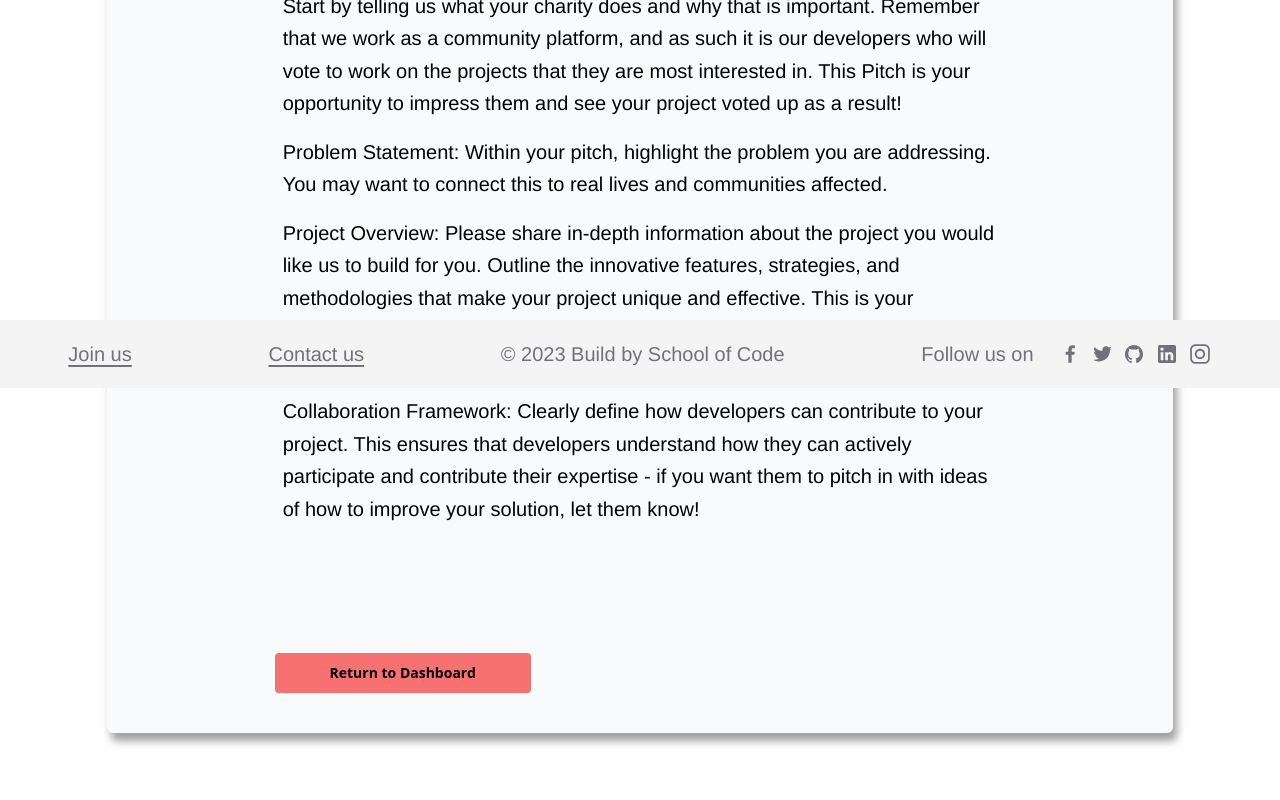
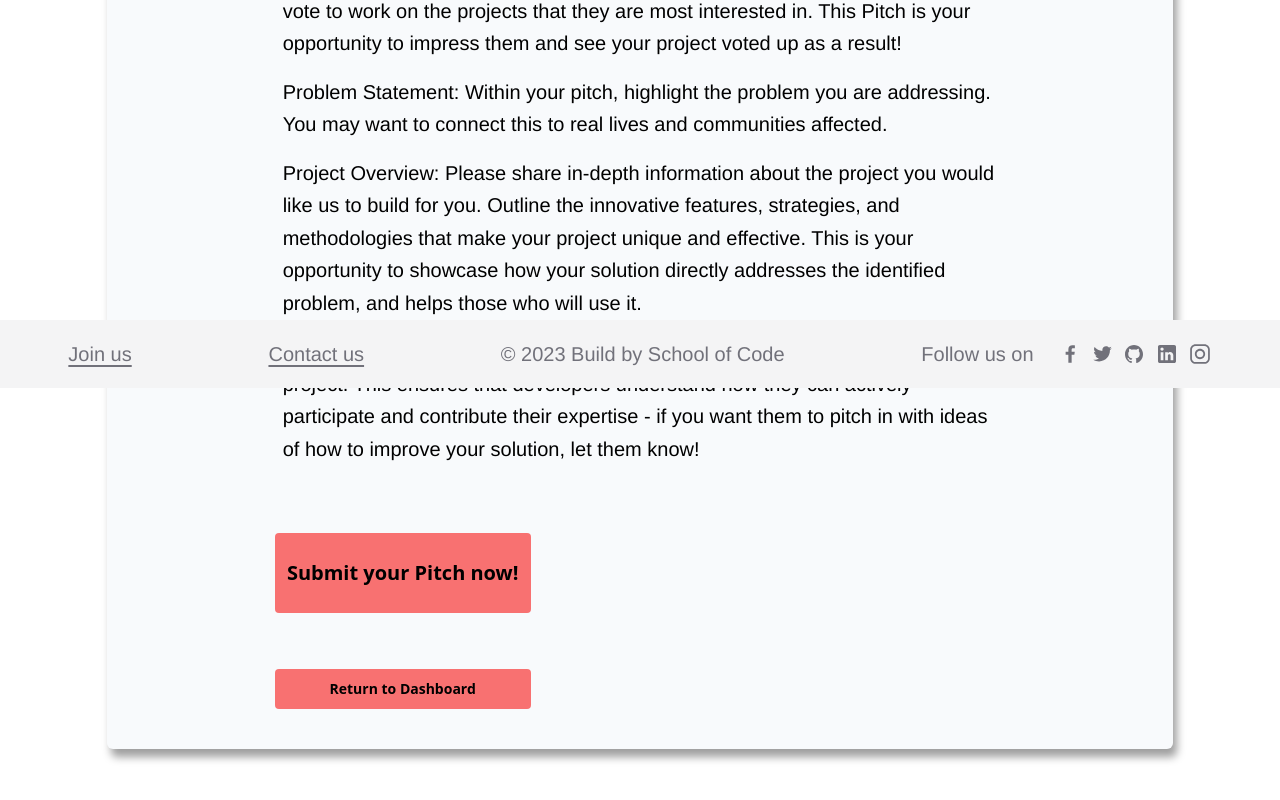
Before and after one commit to SchoolOfCode/Team-Build, a Next.js app: page /charity/dashboard/how-pitching-works in a window 1280 px wide. Shown: the part 412-1212 px from the top of the page. Built offline with nearby package versions, Linux system fonts and the light colour scheme; no server answers.

Commit message:
buttons on how to pages added

```diff
--- a/src/app/charity/dashboard/how-pitching-works/page.jsx
+++ b/src/app/charity/dashboard/how-pitching-works/page.jsx
@@ -5,7 +5,8 @@ export default function HowPitchingWorks() {
   return (
     <section>
       <div className="lg:lg:overflow-auto lg:mt-[10px] text-left lg:m-auto lg:h-[8/12] lg:bg-slate-50 lg:flex lg:justify-center lg:flex-col lg:align-middle lg:text-xl lg:w-10/12 lg:shadow-[4.0px_8.0px_8.0px_rgba(0,0,0,0.38)] lg:rounded-md">
-        <div className="flex flex-col justify-evenly ml-6 lg:flex lg:mx-40 gap-20">
+        <div className="flex flex-col ml-6 lg:flex lg:mx-40 gap-5
+        ">
           <h1 className="mt-10 leading-snug text-4xl font-bold lg:text-6xl lg:max-w-3xl lg:leading-snug">
             How do I make a {" "}
             <span className="bg-emerald-400 py-1 px-2 rounded-md mt-2">
@@ -60,6 +61,9 @@ export default function HowPitchingWorks() {
           </p>
           </li>
           </ol>
+          <button className="button bg-red-400  font-bold rounded w-44 h-20 text-m lg:w-64 lg:text-md lg:mt-4 m-2 mb-5">
+            <Link href={"../dashboard/pitch-form"}>Submit your Pitch now!</Link>
+          </button>
           <button className="button bg-red-400  font-bold rounded w-44 h-10 text-sm lg:w-64 lg:text-md lg:mt-4 m-2 mb-10">
             <Link href="../dashboard">Return to Dashboard</Link>
           </button>
--- a/src/app/developers/dashboard/how-voting-works/page.jsx
+++ b/src/app/developers/dashboard/how-voting-works/page.jsx
@@ -4,7 +4,7 @@ export default function HowVotingWorks() {
   return (
     <section>
       <div className="lg:lg:overflow-auto lg:mt-[10px] text-left lg:m-auto lg:h-[8/12] lg:bg-slate-50 lg:flex lg:justify-center lg:flex-col lg:align-middle lg:text-xl lg:w-10/12 lg:shadow-[4.0px_8.0px_8.0px_rgba(0,0,0,0.38)] lg:rounded-md">
-        <div className="flex flex-col justify-evenly ml-6 lg:flex lg:mx-40 gap-20">
+        <div className="flex flex-col justify-evenly ml-6 lg:flex lg:mx-40 gap-15">
           <h1 className="mt-10 leading-snug text-4xl font-bold lg:text-6xl lg:max-w-3xl lg:leading-snug">
             How does Voting{" "}
             <span className="bg-emerald-400 py-1 px-2 rounded-md mt-2">
@@ -39,6 +39,9 @@ export default function HowVotingWorks() {
               </p>
             </li>
           </ol>
+          <button className="button bg-red-400  font-bold rounded w-44 h-20 text-m lg:w-64 lg:text-md lg:mt-4 m-2 mb-5">
+            <Link href={"../dashboard/voting"}>Go to Vote now!</Link>
+          </button>
           <button className="button bg-red-400  font-bold rounded w-44 h-10 text-sm lg:w-64 lg:text-md lg:mt-4 m-2 mb-10">
             <Link href={"../dashboard"}>Return to Dashboard</Link>
           </button>
--- a/src/app/developers/dashboard/voting/page.jsx
+++ b/src/app/developers/dashboard/voting/page.jsx
@@ -1,5 +1,4 @@
 import DisplayProjectsForVoting from "@/components/DisplayProjectsForVoting";
-import Image from "next/image";
 
 //clear the cache of projects fetched every 5 seconds?
 //export const revalidate = 5;
@@ -18,7 +17,7 @@ export default function VotingPage() {
         <span className="border-b border-black w-11/12 ml-2 mr-2"></span>
       </div>
       <DisplayProjectsForVoting />
-    </div>
+     </div>
   );
 }
 
```
